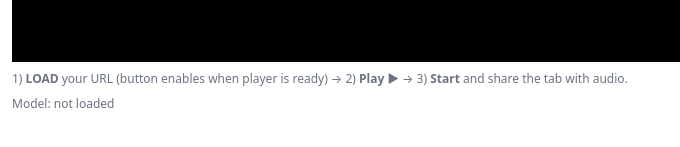
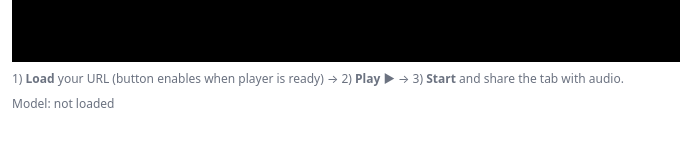
Before and after one commit to iamhenrykeller-jpg/live-transcriber, a plain HTML site: page index.html in a window 1280 px wide. Shown: the part 387-534 px from the top of the page, 0-680 px from the left. Drawn offline with Linux system fonts and the light colour scheme.

Commit message:
Update index.html

```diff
--- a/index.html
+++ b/index.html
@@ -51,7 +51,7 @@
     <section id="player-wrap">
       <div id="player"></div>
       <div class="meta" style="padding:8px 0">
-        1) <b>LOAD</b> your URL (button enables when player is ready) → 2) <b>Play ▶</b> → 3) <b>Start</b> and share the tab with audio.
+        1) <b>Load</b> your URL (button enables when player is ready) → 2) <b>Play ▶</b> → 3) <b>Start</b> and share the tab with audio.
       </div>
       <div class="note" id="modelNote">Model: not loaded</div>
     </section>
```
